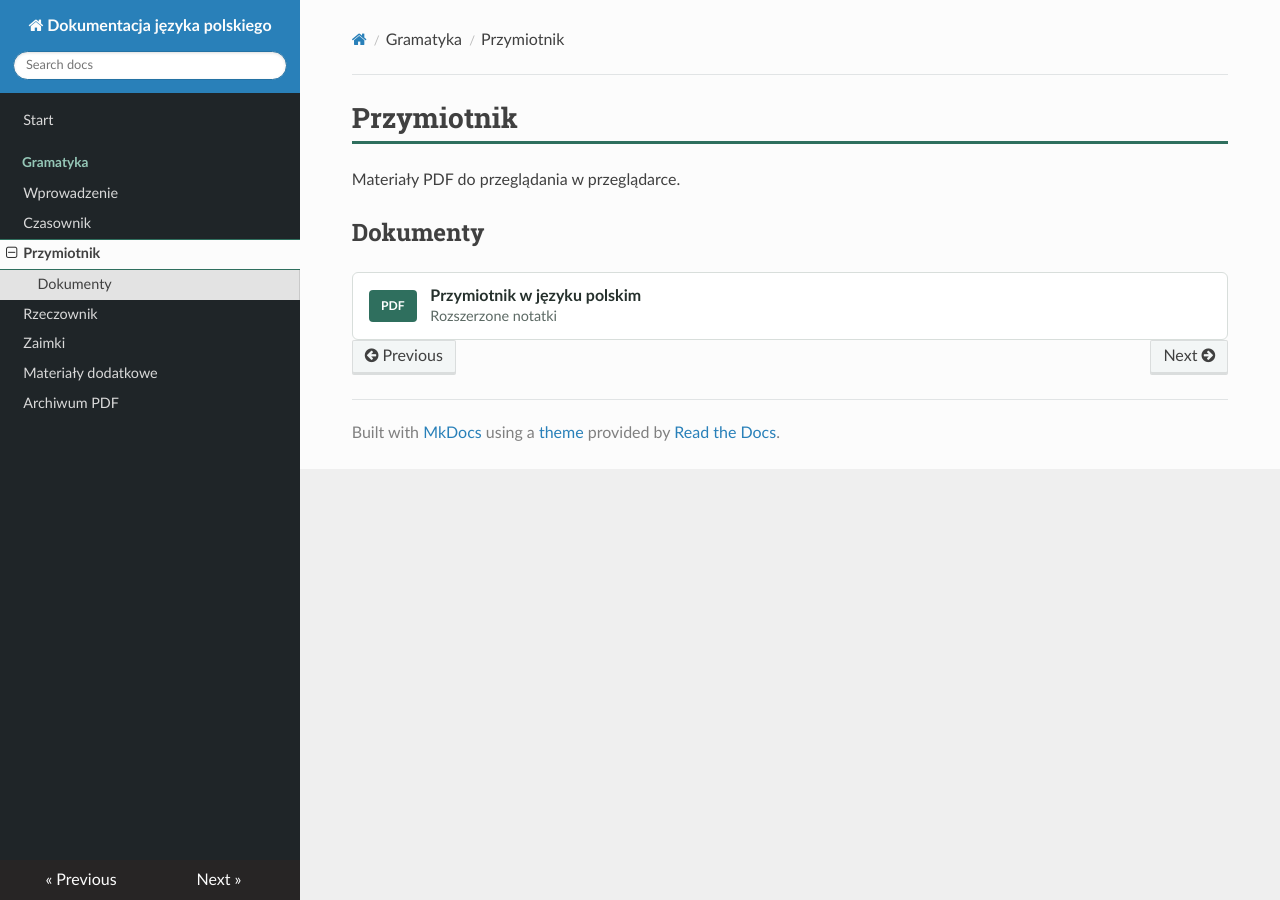
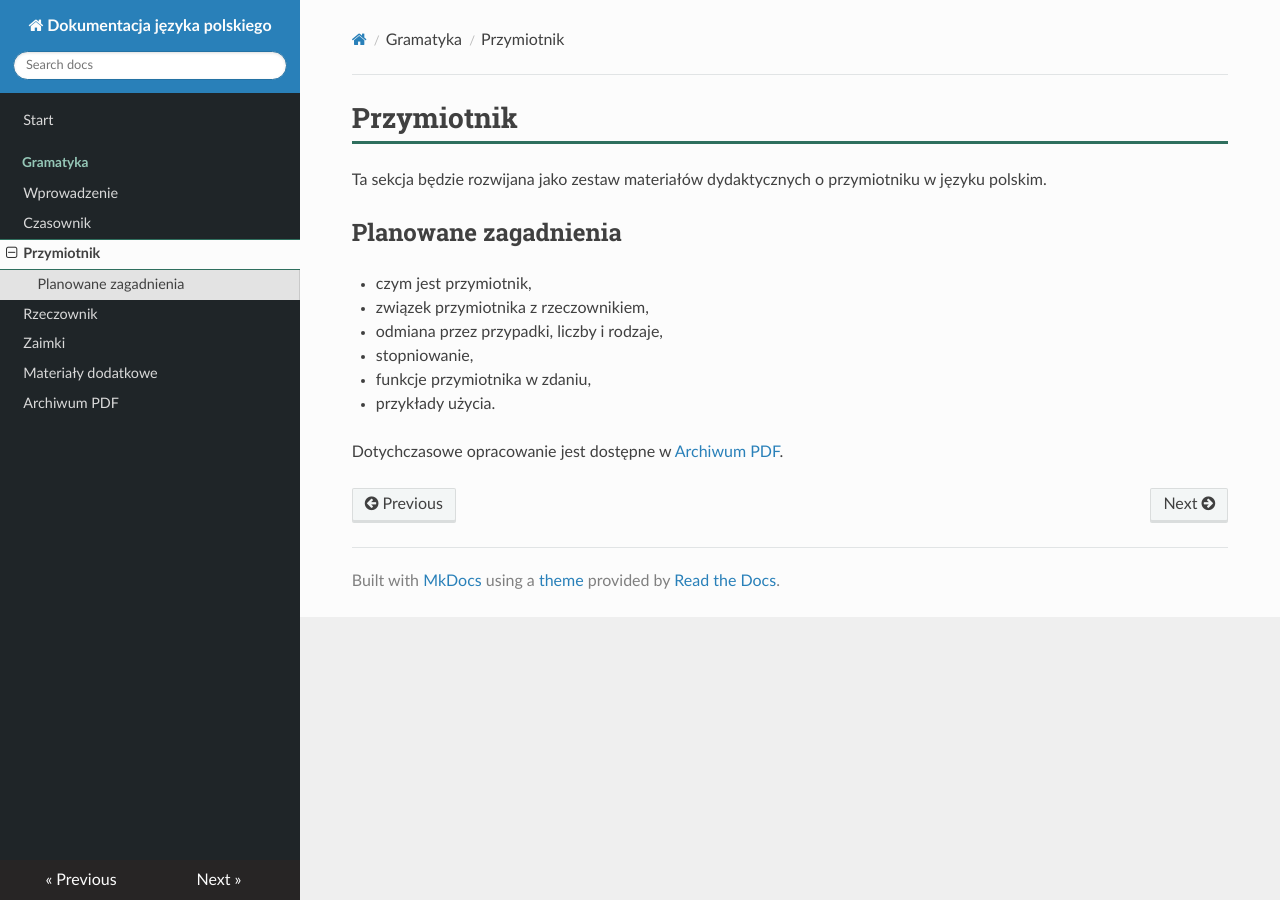
Before and after one commit to dchorazkiewicz/SP_JP, an MkDocs documentation site: the page built from docs/gramatyka/przymiotnik/index.md, in a window 1280 px wide. Built offline with MkDocs 1.6.1, drawn with Linux system fonts in a browser that asks for light colours; nearby versions of some CDN libraries.

```diff
--- a/docs/gramatyka/przymiotnik/index.md
+++ b/docs/gramatyka/przymiotnik/index.md
@@ -1,15 +1,14 @@
 # Przymiotnik
 
-Materiały PDF do przeglądania w przeglądarce.
+Ta sekcja będzie rozwijana jako zestaw materiałów dydaktycznych o przymiotniku w języku polskim.
 
-## Dokumenty
+## Planowane zagadnienia
 
-<div class="pdf-list">
-  <a class="pdf-item" href="pdf/przymiotnik_w_jezyku_polskim_rozszerzone_notatki.pdf">
-    <span class="pdf-badge">PDF</span>
-    <span>
-      <strong>Przymiotnik w języku polskim</strong>
-      <small>Rozszerzone notatki</small>
-    </span>
-  </a>
-</div>
+- czym jest przymiotnik,
+- związek przymiotnika z rzeczownikiem,
+- odmiana przez przypadki, liczby i rodzaje,
+- stopniowanie,
+- funkcje przymiotnika w zdaniu,
+- przykłady użycia.
+
+Dotychczasowe opracowanie jest dostępne w [Archiwum PDF](../../pdf/).
```
